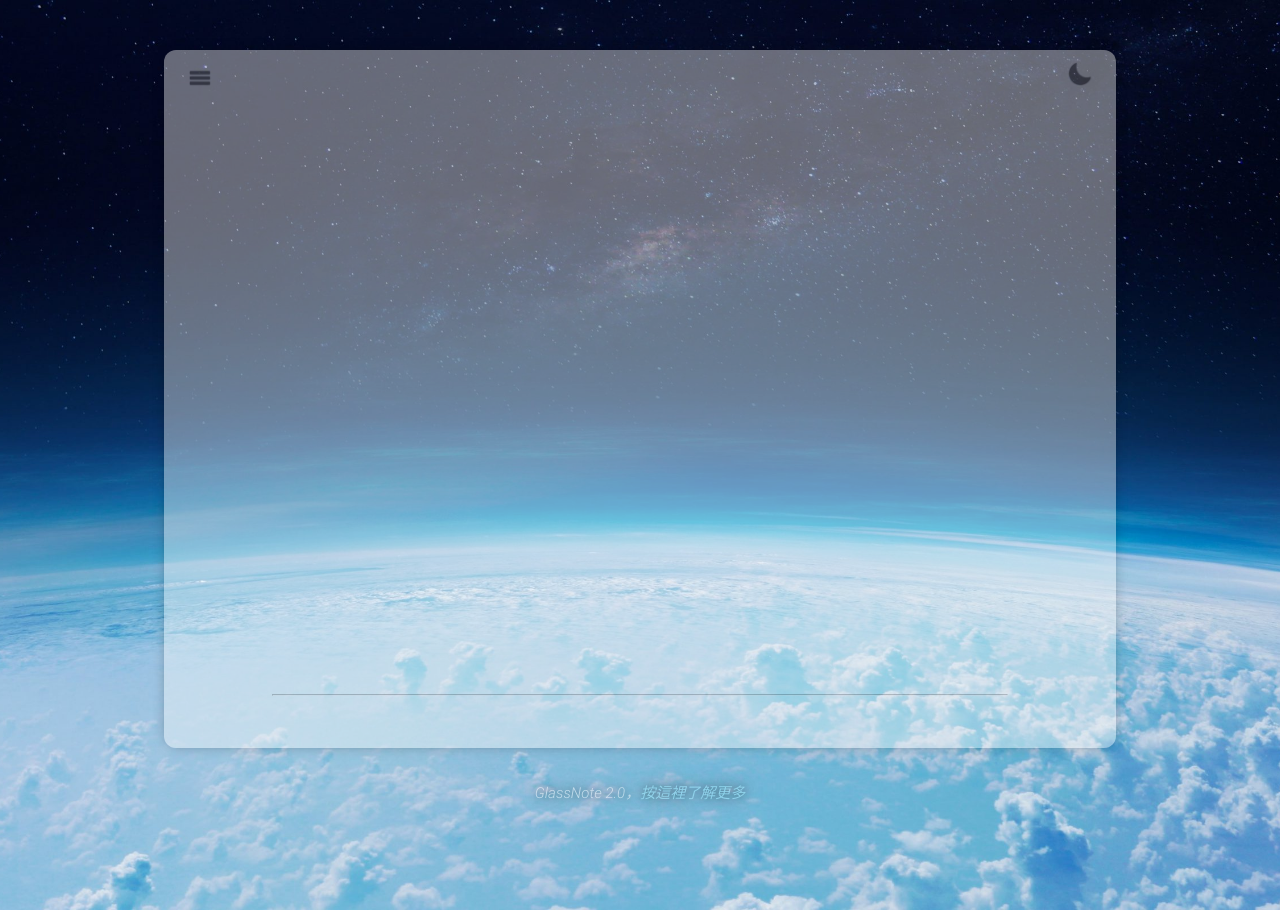
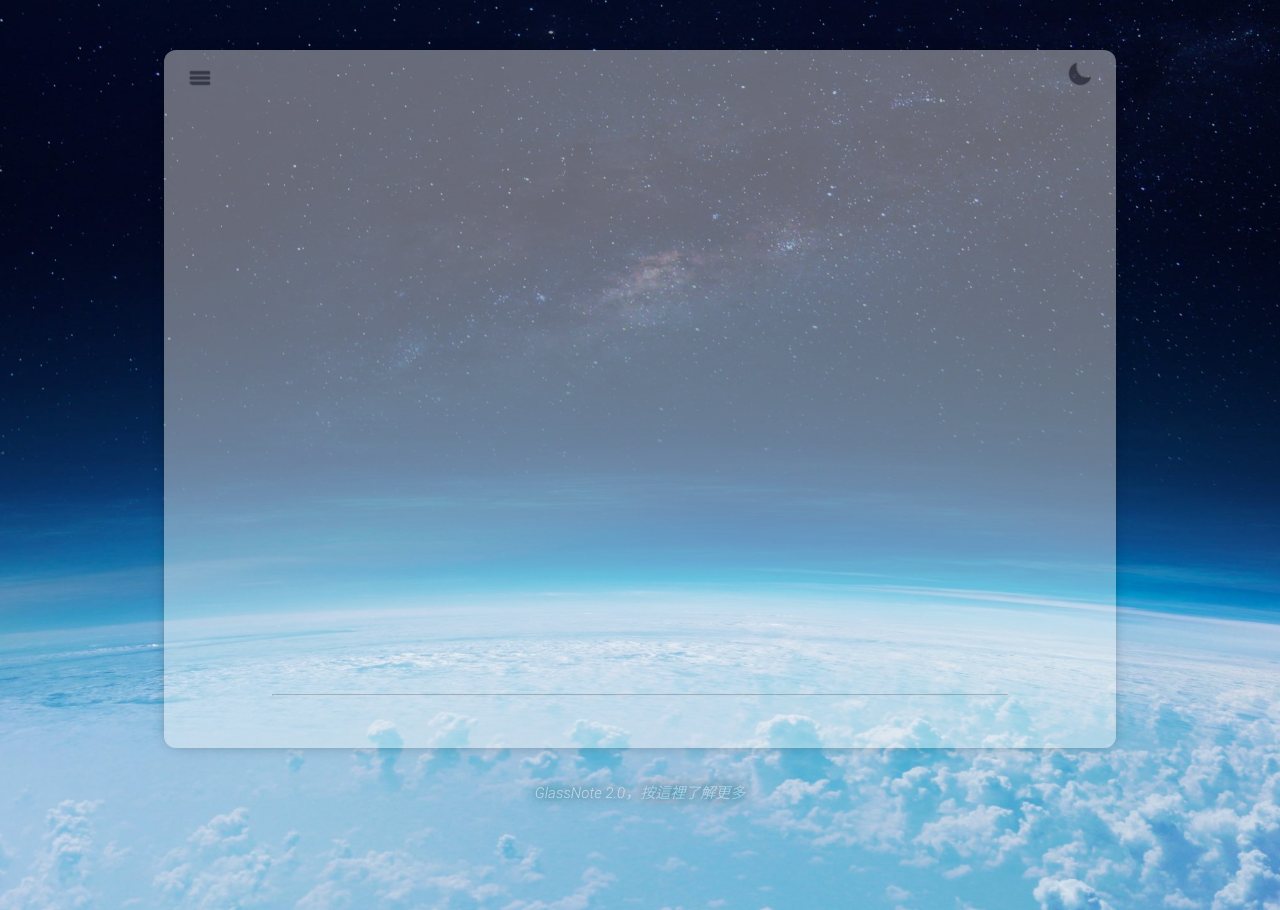
Before and after one commit to adrianmahk/test, a PHP site: page / in a window 1280 px wide. Run offline with PHP 8.4, Linux system fonts and the light colour scheme; some libraries are stand-ins or nearby versions.

Commit message:
- parallax scrolling match that in blog

```diff
--- a/assets/blog.css
+++ b/assets/blog.css
@@ -2806,9 +2806,9 @@ overflow: hidden;
 height: 100vh;
 }*/
 .bg-div{
-top: 0;
+top: -50px;
 left: 0;
-height: 100vh;
+height: calc(100vh + 100px);
 width: 100%;
 position: fixed;
 /* background: #aaaaaa url(//1.bp.blogspot.com/-DweuLmIPO_U/YGWZZpktLPI/AAAAAAAABrE/mMdFVUBLgBIDwTr21JrudDiLIbPGwntSACNcBGAsYHQ/s2048/asoggetti-gdE-5Oui1Y0-unsplash.jpg) repeat scroll top center; */
--- a/index.php
+++ b/index.php
@@ -650,6 +650,20 @@
         function toggleExpandedMenu() {
             document.body.classList.toggle("expanded-menu");
         }
+
+        function getScrollPercent(bottomPadding = 580) {
+            const post = document.querySelector(document.body.classList.contains("item-view") ? ".post" : "#page");
+            const top = post.getBoundingClientRect().top;
+            const height = post.getBoundingClientRect().height - window.innerHeight;
+            var percent = 100.0 * (top < 0 ? -top : 0) / height;
+            return Math.min(100, (Math.round(percent * 100) / 100));
+        }
+
+        function handleScrollEvent(e, delay = 500) {
+            var scrollPercent = getScrollPercent();
+            let bgDiv = document.getElementById("bg-div");
+            bgDiv?.style?.setProperty("background-position", "50% calc(50% + 50px - " + scrollPercent + "px)", "important");
+        }
     </script>
 </head>
 
```
